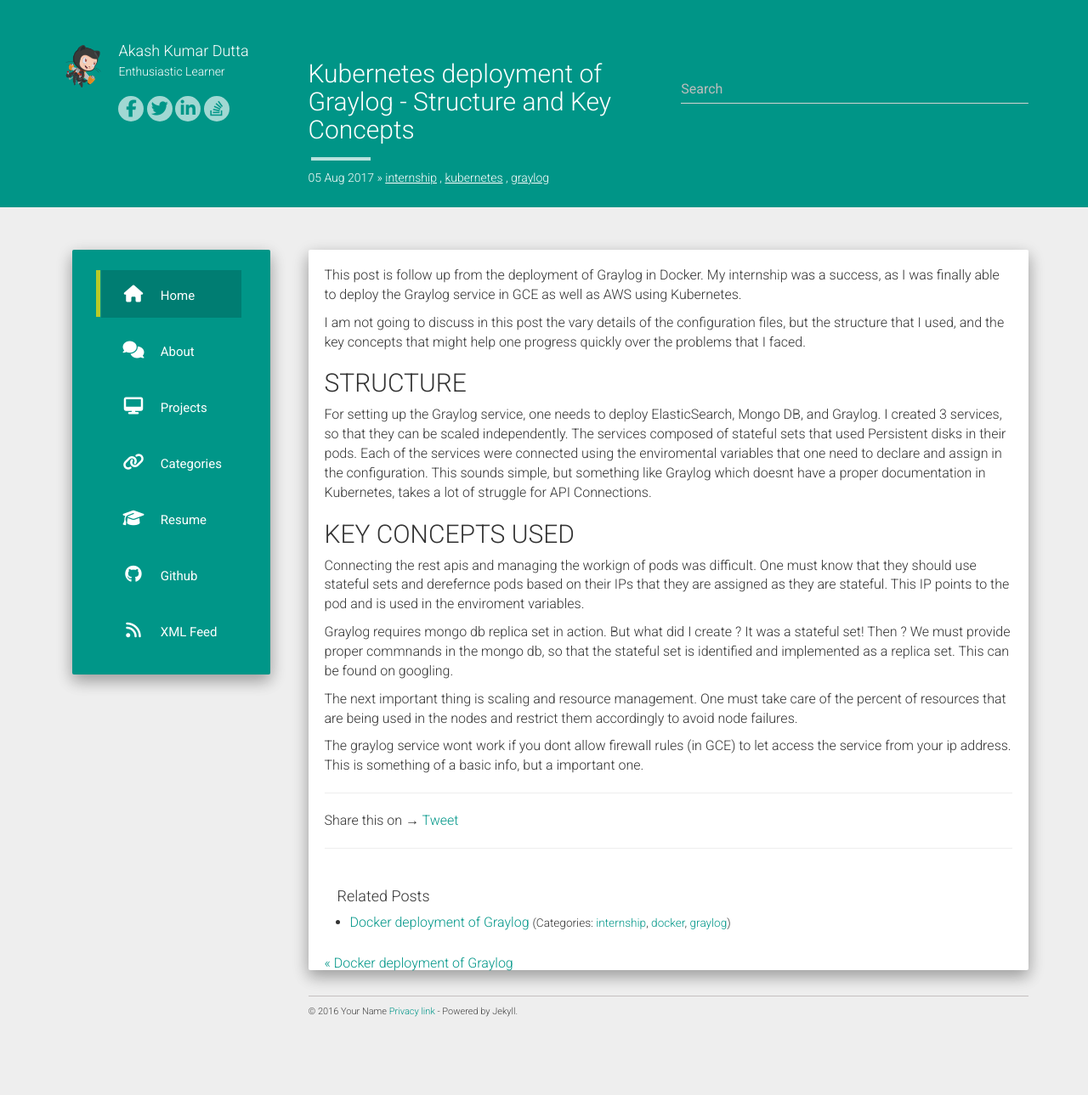
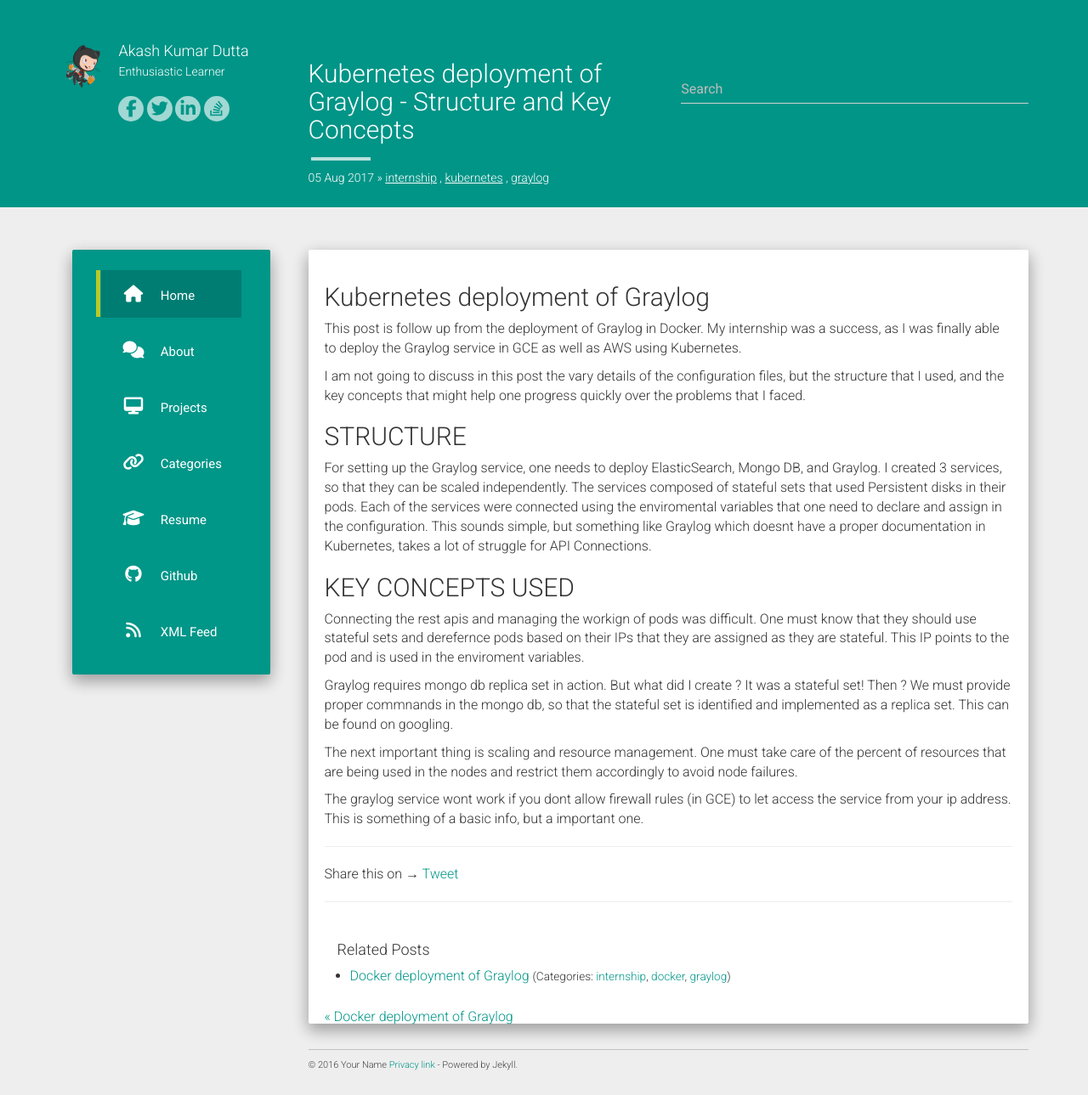
Before and after one commit to AkashKrDutta/AkashKrDutta.github.io, a Jekyll site: the page built from _posts/2017-8-05-kubernetes.md, in a window 1280 px wide. Shown: the whole page at 85% size. Built offline with Jekyll 4.4.1, drawn with Linux system fonts in a browser that asks for light colours; nearby versions of some CDN libraries; comment, search, counter and statistics services are not loaded; before the commit the page ends 1226 px from its top, so only the background shows below that.

Commit message:
Update 2017-8-05-kubernetes.md

```diff
--- a/_posts/2017-8-05-kubernetes.md
+++ b/_posts/2017-8-05-kubernetes.md
@@ -9,7 +9,7 @@
   - graylog
 comments: true
 ---
-
+## Kubernetes deployment of Graylog
 This post is follow up from the deployment of Graylog in Docker.
 My internship was a success, as I was finally able to deploy the Graylog service in GCE as well as AWS using Kubernetes.
 
```
